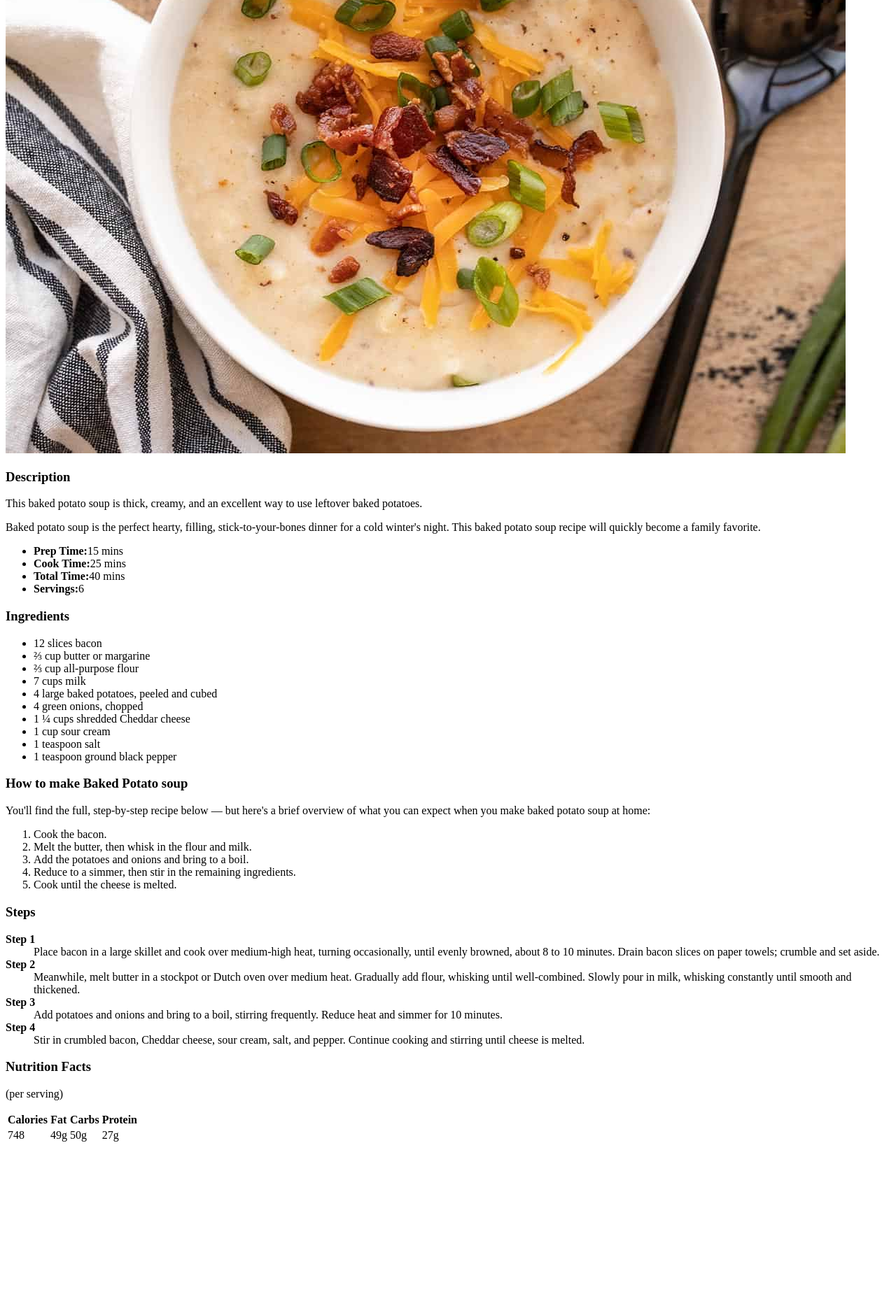
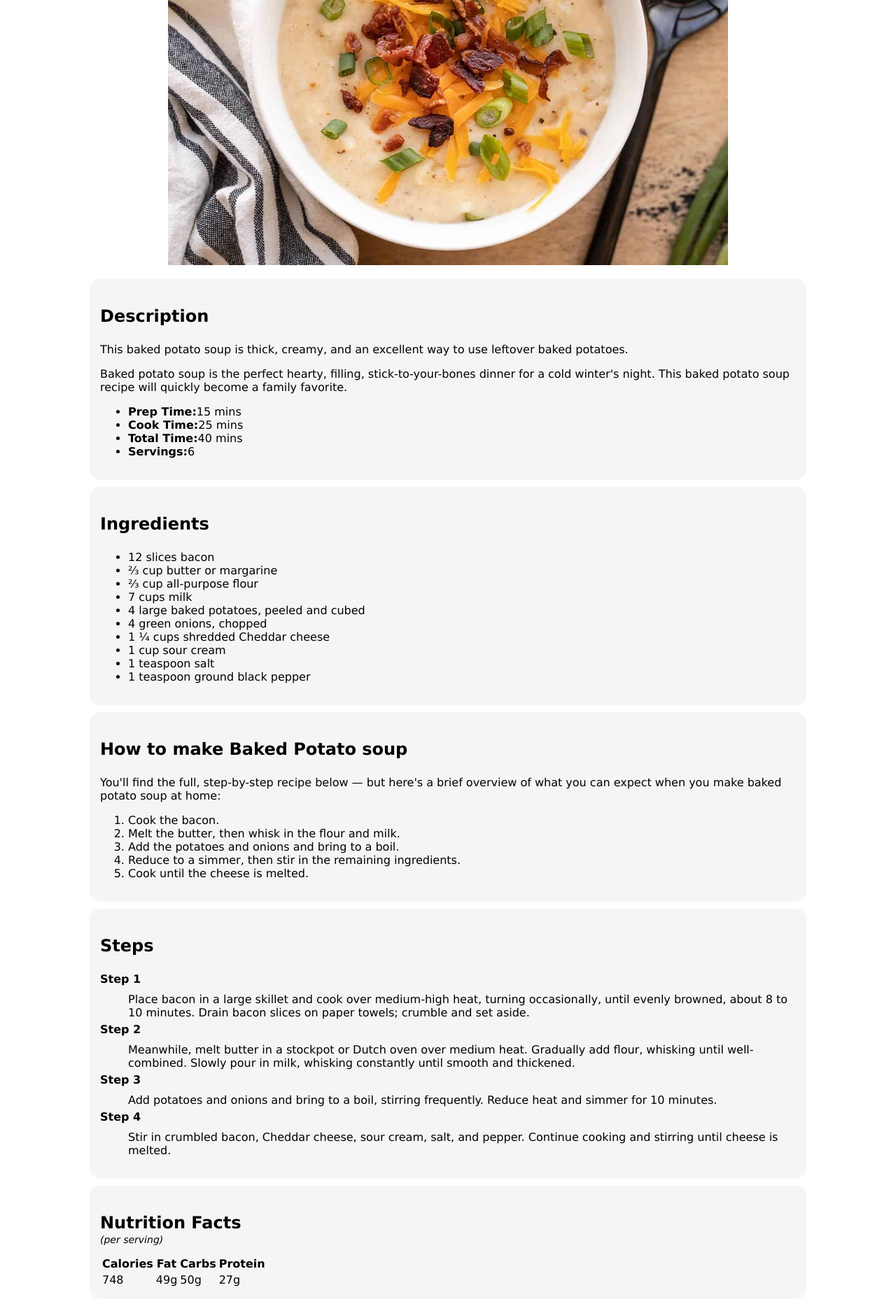
Before and after one commit to KolaricK/odin_project_recipes, a plain HTML site: page recipes/backed_potato_salad.html in a window 1280 px wide. Shown: the part 332-2209 px from the top of the page at 70% size. Before the commit the page ends 1975 px from the top, so only its background shows below. Drawn offline with Linux system fonts and the light colour scheme.

Commit message:
Updating the html files and adding the CSS

```diff
--- /dev/null
+++ b/CSS/styles.css
@@ -0,0 +1,76 @@
+body {
+    margin: 0;
+    font-size: 16px;
+    font-family: 'Lucida Sans', 'Lucida Sans Regular', 'Lucida Grande', 'Lucida Sans Unicode', Geneva, Verdana, sans-serif;
+}
+
+/* HEADER */
+.recipe {
+    width: 80%;
+    margin-left: auto;
+    margin-right: auto;
+    padding: 20px;
+}
+
+.head-container h1, .head-container p {
+    display: inline-block;
+    width: 50%;
+}
+
+.head-container p {
+    text-align: right;
+    font-size: 20px;
+}
+
+a {
+    color: black;
+    font-weight: bold;
+    text-decoration: none;
+}
+
+a:hover {
+    color: cornflowerblue;
+    text-decoration: underline;
+}
+
+.recipe-img {
+    width: 100%;
+    max-width: 800px;
+    display: block;
+    height: auto;
+    margin-top: 10px;
+    margin-bottom: 20px;
+    margin-left: auto;
+    margin-right: auto;
+}
+
+/* ITEM STYLE */
+
+.item {
+    background-color: #f5f5f5;
+    padding: 15px;
+    border-radius: 15px;
+    margin-top: 10px;
+}
+
+.item h3 {
+    font-size: 24px;
+}
+
+.facts h3 {
+    margin-bottom: 2px;
+}
+
+.facts p {
+    margin-top: 0;
+    font-style: italic;
+    font-size: 14px;
+}
+
+.item dt {
+   margin-bottom:  10px;
+}
+
+.item dd {
+    margin-bottom:  5px;
+}
--- a/recipes/backed_potato_salad.html
+++ b/recipes/backed_potato_salad.html
@@ -1,23 +1,39 @@
 <!DOCTYPE html>
 <html lang="en">
+
 <head>
     <meta charset="UTF-8">
     <meta http-equiv="X-UA-Compatible" content="IE=edge">
     <meta name="viewport" content="width=device-width, initial-scale=1.0">
+    <link rel="stylesheet" href="../CSS/styles.css">
     <title>Odin Recipes</title>
 </head>
+
 <body>
-    <h1>Baked Potato Soup</h1>
-    <img src="../img/Loaded-Potato-Soup-bowl.jpg" alt="Baked potato soup">
+    <div class="recipe">
+        <main>
+            <div class="head-container">
+                <h1>Baked Potato Soup</h1><p><a href="../index.html">Home</a></p>
+                <img class="recipe-img" src="../img/Loaded-Potato-Soup-bowl.jpg" alt="Baked potato soup">
+            </div>
+
+            <section class="item">
                 <h3>Description</h3>
+                <article>
                     <p>This baked potato soup is thick, creamy, and an excellent way to use leftover baked potatoes.</p>
-    <p>Baked potato soup is the perfect hearty, filling, stick-to-your-bones dinner for a cold winter's night. This baked potato soup recipe will quickly become a family favorite.</p>
+                    <p>Baked potato soup is the perfect hearty, filling, stick-to-your-bones dinner for a cold winter's
+                        night.
+                        This baked potato soup recipe will quickly become a family favorite.</p>
                     <ul>
                         <li><strong>Prep Time:</strong>15 mins</li>
                         <li><strong>Cook Time:</strong>25 mins</li>
                         <li><strong>Total Time:</strong>40 mins</li>
                         <li><strong>Servings:</strong>6</li>
                     </ul>
+                </article>
+            </section>
+
+            <section class="item">
                 <h3>Ingredients</h3>
                 <ul>
                     <li>12 slices bacon</li>
@@ -31,8 +47,15 @@
                     <li>1 teaspoon salt</li>
                     <li>1 teaspoon ground black pepper </li>
                 </ul>
+            </section>
+
+            <section class="item">
                 <h3>How to make Baked Potato soup</h3>
-    <p>You'll find the full, step-by-step recipe below — but here's a brief overview of what you can expect when you make baked potato soup at home:</p>
+                <article>
+                    <p>You'll find the full, step-by-step recipe below — but here's a brief overview of what you can
+                        expect when
+                        you
+                        make baked potato soup at home:</p>
                     <ol>
                         <li>Cook the bacon.</li>
                         <li>Melt the butter, then whisk in the flour and milk.</li>
@@ -40,18 +63,41 @@
                         <li>Reduce to a simmer, then stir in the remaining ingredients.</li>
                         <li> Cook until the cheese is melted.</li>
                     </ol>
+                </article>
+            </section>
+
+            <section class="item">
                 <h3>Steps</h3>
+                <article>
                     <dl>
                         <dt><strong>Step 1</strong></dt>
-        <dd>Place bacon in a large skillet and cook over medium-high heat, turning occasionally, until evenly browned, about 8 to 10 minutes. Drain bacon slices on paper towels; crumble and set aside.</dd>
+                        <dd>Place bacon in a large skillet and cook over medium-high heat, turning occasionally, until
+                            evenly
+                            browned,
+                            about 8 to 10 minutes. Drain bacon slices on paper towels; crumble and set aside.</dd>
                         <dt><strong>Step 2</strong></dt>
-        <dd>Meanwhile, melt butter in a stockpot or Dutch oven over medium heat. Gradually add flour, whisking until well-combined. Slowly pour in milk, whisking constantly until smooth and thickened.</dd>
+                        <dd>Meanwhile, melt butter in a stockpot or Dutch oven over medium heat. Gradually add flour,
+                            whisking
+                            until
+                            well-combined. Slowly pour in milk, whisking constantly until smooth and thickened.</dd>
                         <dt><strong>Step 3</strong></dt>
-        <dd>Add potatoes and onions and bring to a boil, stirring frequently. Reduce heat and simmer for 10 minutes.</dd>
+                        <dd>Add potatoes and onions and bring to a boil, stirring frequently. Reduce heat and simmer for
+                            10
+                            minutes.
+                        </dd>
                         <dt><strong>Step 4</strong></dt>
-        <dd>Stir in crumbled bacon, Cheddar cheese, sour cream, salt, and pepper. Continue cooking and stirring until cheese is melted.</dd>
+                        <dd>Stir in crumbled bacon, Cheddar cheese, sour cream, salt, and pepper. Continue cooking and
+                            stirring
+                            until
+                            cheese is melted.</dd>
                     </dl>
+                </article>
+            </section>
+
+            <section class="item facts">
                 <h3>Nutrition Facts</h3>
+
+                <article>
                     <p>(per serving)</p>
                     <table>
                         <tr>
@@ -67,5 +113,10 @@
                             <td>27g</td>
                         </tr>
                     </table>
+                </article>
+            </section>
+        </main>
+    </div>
 </body>
+
 </html>
```
Also changed, not shown: index.html (+9 -0 lines), recipes/egg_salad_sandwich.html (+45 -6 lines), recipes/reuben_sandwich.html (+51 -7 lines), img/Healthy food.jpg (added). Lines whose indentation alone changed are shown as unchanged.
